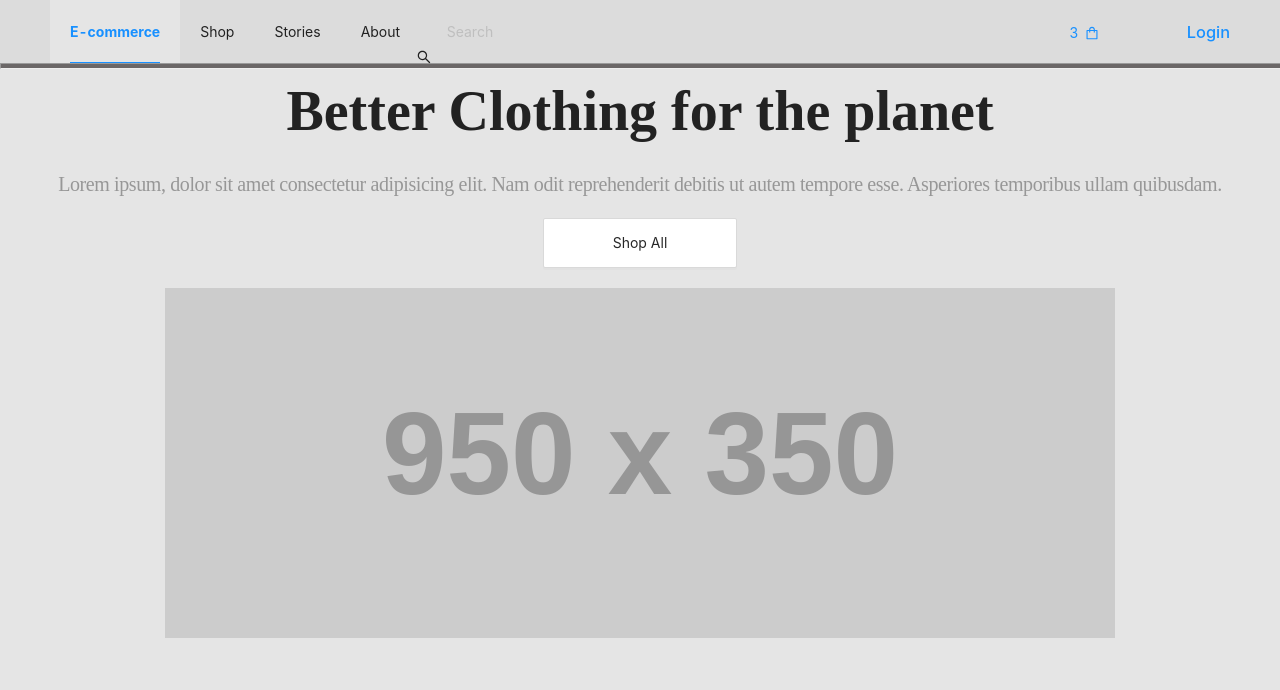
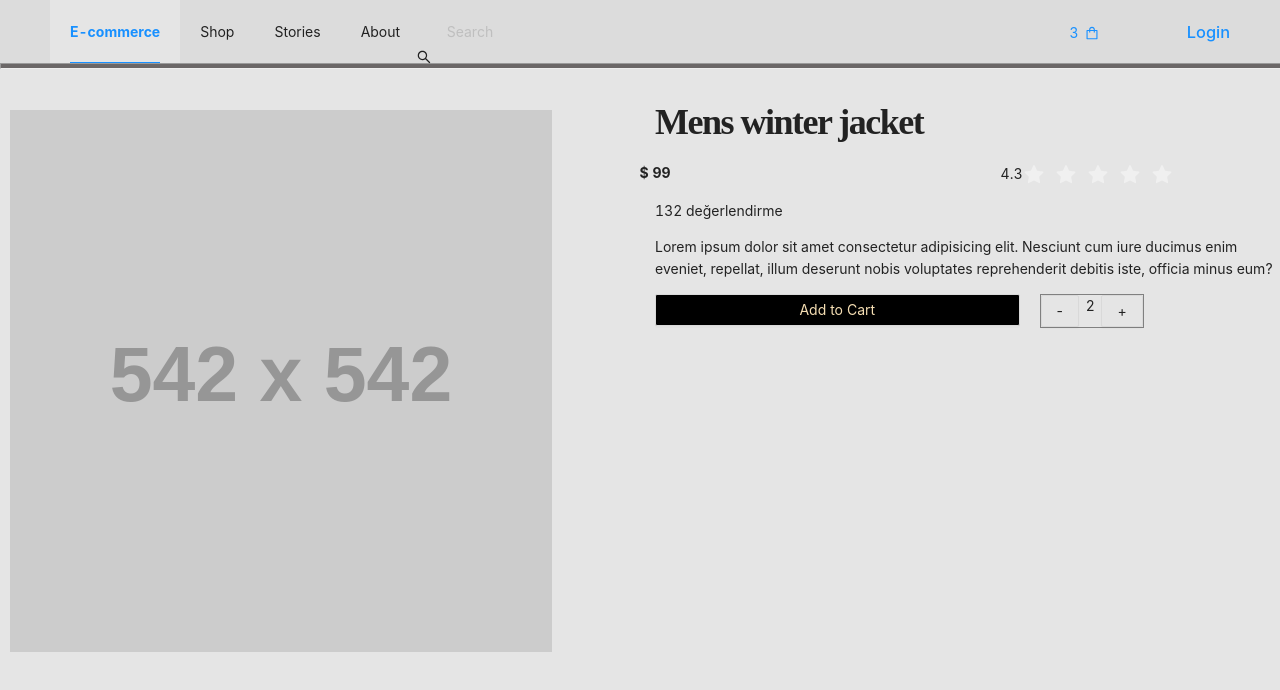
Before and after one commit to FehmiCitiloglu/kodluyoruz-shopping-cart, a React (Create React App) app: page /productdetail in a window 1280 px wide. Shown: the top 690 px of the page. Built offline with nearby package versions, Linux system fonts and the light colour scheme.

Commit message:
added some logic

```diff
--- a/src/App.js
+++ b/src/App.js
@@ -6,8 +6,11 @@ import About from "./components/About/About";
 import Shop from "./components/ShopPage/Shop";
 import Stories from "./components/Stories/Stories";
 import MyHeader from "./components/MainPage/MyHeader";
+
+import CartPage from "./components/Cart/CartPage";
+
 import Login from "./components/Login/Login";
-import CartPage from "./components/Cart/CartPage";
+import ProductDetail from "./components/ProductDetail/ProductDetail";
 
 function App() {
   return (
@@ -30,7 +33,10 @@ function App() {
           <Route path="/cart">
             <CartPage />
           </Route>
-          <Route path="/">
+          <Route path="/productdetail">
+            <ProductDetail />
+          </Route>
+          <Route path="/" exact>
             <MainPage />
           </Route>
         </Switch>
--- a/src/components/Cart/CartPage.js
+++ b/src/components/Cart/CartPage.js
@@ -1,4 +1,4 @@
-import { Button, Input, Row, Col } from "antd";
+import { Button, Input } from "antd";
 import classes from "./CartPage.module.css";
 import { Link } from "react-router-dom";
 import CartProduct from "./CartProduct";
--- a/src/components/Login/Login.js
+++ b/src/components/Login/Login.js
@@ -1,11 +1,53 @@
+import { useState, useReducer, useEffect, useContext } from "react";
+
 import { Form, Input, Button, Checkbox } from "antd";
 import { UserOutlined, LockOutlined } from "@ant-design/icons";
 
 import "./Login.css";
 
+import AuthContext from "../../store/auth-context";
+
+const usernameReducer = (state, action) => {
+  if (action.type === "USER_INPUT") {
+    return { value: action.val, isValid: action.val.trim().length > 6 };
+  }
+  if (action.type === "INPUT_BLUR") {
+    return { value: state.value, isValid: state.value.trim().length > 6 };
+  }
+  return { value: "", isValid: false };
+};
+const passwordReducer = (state, action) => {
+  if (action.type === "USER_INPUT") {
+    return { value: action.val, isValid: action.val.trim().length > 6 };
+  }
+  if (action.type === "INPUT_BLUR") {
+    return { value: state.value, isValid: state.value.trim().length > 6 };
+  }
+  return { value: "", isValid: false };
+};
 const Login = (props) => {
+  const [formIsValid, setFormIsValid] = useState(false);
+
+  const authContext = useContext(AuthContext);
+
+  const [usernameState, dispatchUsername] = useReducer(usernameReducer, {
+    value: "",
+    isValid: null,
+  });
+  const [passwordState, dispatchPassword] = useReducer(passwordReducer, {
+    value: "",
+    isValid: null,
+  });
+  const { isValid: emailIsValid } = usernameReducer;
+
+  const { isValid: passwordIsValid } = passwordState;
+
   const onFinish = (values) => {
-    console.log("Received values of form: ", values);
+    // console.log("Received values of form: ", values);
+    // console.log("Received values of form: ", values.username);
+    // console.log("Received values of form: ", values.password);
+    dispatchUsername({ type: "USER_INPUT", val: values.username });
+    dispatchPassword({ type: "USER_INPUT", val: values.password });
   };
 
   return (
@@ -65,9 +107,6 @@ const Login = (props) => {
           >
             Log in
           </Button>
-          <div>
-            Or <a href="/">register now!</a>
-          </div>
         </Form.Item>
       </Form>
     </div>
--- /dev/null
+++ b/src/components/ProductDetail/ProductDetail.js
@@ -0,0 +1,63 @@
+import { Row, Col, Button, Rate } from "antd";
+import classes from "./ProductDetail.module.css";
+
+const ProductDetail = () => {
+  return (
+    <div className={classes["product-detail"]}>
+      <Row gutter={30} justify="center">
+        <Col md={12}>
+          <div className={classes.deneme1}>
+            <img src="https://via.placeholder.com/542" alt="" />
+          </div>
+        </Col>
+        <Col md={12}>
+          <div className={classes.deneme2}>
+            <h2>Mens winter jacket</h2>
+            <div className={classes.price}>
+              <strong>$ 99</strong>
+              <div>
+                <p>4.3</p>
+                <Rate />
+              </div>
+            </div>
+            <p>132 değerlendirme</p>
+            <p>
+              Lorem ipsum dolor sit amet consectetur adipisicing elit. Nesciunt
+              cum iure ducimus enim eveniet, repellat, illum deserunt nobis
+              voluptates reprehenderit debitis iste, officia minus eum?
+            </p>
+            <Row>
+              <Col md={14}>
+                <Button
+                  block
+                  style={{
+                    background: "black",
+                    color: "wheat",
+                  }}
+                >
+                  Add to Cart
+                </Button>
+              </Col>
+
+              <Col
+                md={4}
+                style={{
+                  border: "1px solid gray",
+                  textAlign: "center",
+                  float: "right",
+                  background: "#E5E5E5",
+                  marginLeft: "20px",
+                }}
+              >
+                <div className={classes.quantity}>
+                  <Button>-</Button>2<Button>+ </Button>
+                </div>
+              </Col>
+            </Row>
+          </div>
+        </Col>
+      </Row>
+    </div>
+  );
+};
+export default ProductDetail;
--- /dev/null
+++ b/src/components/ProductDetail/ProductDetail.module.css
@@ -0,0 +1,45 @@
+.product-detail {
+  position: absolute;
+  margin-top: 100px;
+}
+
+.deneme1 {
+}
+.deneme1 img {
+  margin: 10px 10px 10px;
+}
+.quantity {
+  display: flex;
+  justify-content: space-between;
+  text-align: center;
+}
+.quantity button {
+  background-color: #e5e5e5;
+}
+.deneme2 h2 {
+  bottom: 79.78%;
+
+  font-family: Public Sans;
+  font-style: normal;
+  font-weight: 600;
+  font-size: 36px;
+  line-height: 44px;
+
+  letter-spacing: -1.5px;
+}
+
+.price {
+  display: flex;
+  flex-direction: row;
+  justify-content: space-around;
+}
+
+.price strong {
+  position: relative;
+  left: -120px;
+}
+.price div {
+  display: flex;
+  flex-direction: row;
+  margin: 1px 1px;
+}
--- a/src/index.js
+++ b/src/index.js
@@ -1,5 +1,14 @@
 import React from "react";
 import ReactDOM from "react-dom";
 import App from "./App";
+import { AuthContextProvider } from "./store/auth-context";
+import { CartProvider } from "./store/cart-context";
 
-ReactDOM.render(<App />, document.getElementById("root"));
+ReactDOM.render(
+  <AuthContextProvider>
+    <CartProvider>
+      <App />
+    </CartProvider>
+  </AuthContextProvider>,
+  document.getElementById("root")
+);
--- /dev/null
+++ b/src/store/auth-context.js
@@ -0,0 +1,42 @@
+import React, { useState, useEffect } from "react";
+
+const AuthContext = React.createContext({
+  isLoggedIn: false,
+  onLogout: () => {},
+  onLogin: (email, password) => {},
+});
+
+export const AuthContextProvider = (props) => {
+  const [isLoggedIn, setIsLoggedIn] = useState(false);
+
+  const logoutHandler = () => {
+    localStorage.removeItem("loggedIn");
+    setIsLoggedIn(false);
+  };
+
+  const loginHandler = () => {
+    localStorage.setItem("loggedIn", "1");
+    setIsLoggedIn(true);
+  };
+
+  useEffect(() => {
+    const getLoggedInInfo = localStorage.getItem("loggedIn");
+
+    if (getLoggedInInfo === "1") {
+      setIsLoggedIn(true);
+    }
+  }, []);
+
+  return (
+    <AuthContext.Provider
+      value={{
+        isLoggedIn: isLoggedIn,
+        onLogout: logoutHandler,
+        onLogin: loginHandler,
+      }}
+    >
+      {props.children}
+    </AuthContext.Provider>
+  );
+};
+export default AuthContext;
--- /dev/null
+++ b/src/store/cart-context.js
@@ -0,0 +1,103 @@
+import { createContext, useReducer } from "react";
+
+const CartContext = createContext({
+  items: [],
+  totalAmount: 0,
+  addItem: () => {},
+  removeItem: () => {},
+  clearCart: () => {},
+});
+
+const defaultCartState = {
+  items: [],
+  totalAmount: 0,
+};
+
+const cartReducer = (state, action) => {
+  if (action.type === "ADD") {
+    const updatedTotalAmount =
+      state.totalAmount + action.item.price * action.item.amount;
+
+    const existingCartItemIndex = state.items.findIndex(
+      (item) => item.id === action.item.id
+    );
+    const existingCartItem = state.items[existingCartItemIndex];
+    let updatedItems;
+
+    if (existingCartItem) {
+      const updatedItem = {
+        ...existingCartItem,
+        amount: existingCartItem.amount + 1,
+      };
+      updatedItems = [...state.items];
+      updatedItems[existingCartItemIndex] = updatedItem;
+    } else {
+      updatedItems = state.items.concat(action.item);
+    }
+
+    return {
+      items: updatedItems,
+      totalAmount: updatedTotalAmount,
+    };
+  }
+  if (action.type === "REMOVE") {
+    const existingCartItemIndex = state.items.findIndex(
+      (item) => item.id === action.id
+    );
+    const existingItem = state.items[existingCartItemIndex];
+    const updatedTotalAmount = state.totalAmount - existingItem.price;
+    let updatedItems;
+    if (existingItem.amount === 1) {
+      updatedItems = state.items.filter((item) => item.id !== action.id);
+    } else {
+      const updatedItem = { ...existingItem, amount: existingItem.amount - 1 };
+      updatedItems = [...state.items];
+      updatedItems[existingCartItemIndex] = updatedItem;
+    }
+
+    return {
+      items: updatedItems,
+      totalAmount: updatedTotalAmount,
+    };
+  }
+  if (action.type === "CLEAR") {
+    return defaultCartState;
+  }
+
+  return defaultCartState;
+};
+
+export const CartProvider = (props) => {
+  const [cartState, dispatchCartAction] = useReducer(
+    cartReducer,
+    defaultCartState
+  );
+
+  const addItemHandler = (item) => {
+    dispatchCartAction({ type: "ADD", item: item });
+  };
+
+  const removeItemHandler = (id) => {
+    dispatchCartAction({ type: "REMOVE", id: id });
+  };
+
+  const clearCartHandler = () => {
+    dispatchCartAction({ type: "CLEAR" });
+  };
+
+  const cartContext = {
+    items: cartState.items,
+    totalAmount: cartState.totalAmount,
+    addItem: addItemHandler,
+    removeItem: removeItemHandler,
+    clearCart: clearCartHandler,
+  };
+
+  return (
+    <CartContext.Provider value={cartContext}>
+      {props.children}
+    </CartContext.Provider>
+  );
+};
+
+export default CartContext;
--- a/src/store/use-fetch.js
+++ /dev/null
@@ -1 +0,0 @@
-//https://kodluyoruz-shopping-card-default-rtdb.firebaseio.com/
```
Also changed, not shown: src/hooks/use-fetch.js (added, +32 -0 lines).
